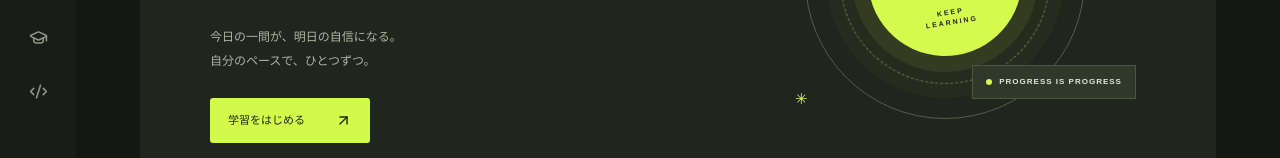
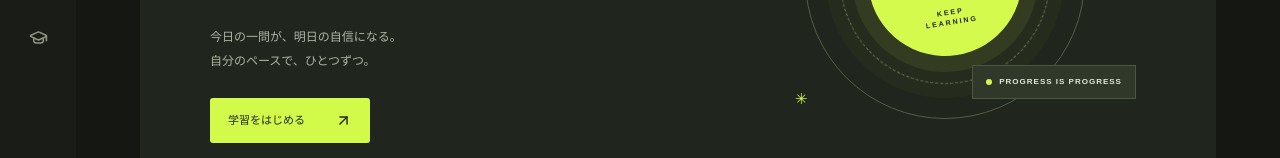
Before and after one commit to MANABIXX/MANABIXX.github.io, a SvelteKit app: page / in a window 1280 px wide. Shown: the part 327-485 px from the top of the page. Built offline with nearby package versions, Linux system fonts and the light colour scheme.

Commit message:
Remove retired programming-lab entry from legacy menu

```diff
--- a/src/routes/+page.svelte
+++ b/src/routes/+page.svelte
@@ -5,7 +5,7 @@
     ArrowUpRight, ArrowRight, Atom, Bookmark, BookOpen, Check, ChevronDown,
     ChevronLeft, CircleHelp, Clock3, Command, Flame, GraduationCap, Layers3,
     Menu, Moon, Search, Sparkles, Sun, Target, Trophy, X, RotateCcw,
-    PanelLeftClose, LibraryBig, ChartNoAxesColumnIncreasing, Zap, Download, Code2
+    PanelLeftClose, LibraryBig, ChartNoAxesColumnIncreasing, Zap, Download
   } from 'lucide-svelte';
   import { toast } from 'svelte-sonner';
 
@@ -167,7 +167,6 @@
         <a class="rail-link" href="/library/" aria-label="教材ライブラリ"><LibraryBig size={19}/></a>
         <a class="rail-link" href="/summary/" aria-label="要点まとめ"><BookOpen size={19}/></a>
         <a class="rail-link" href="/exam/" aria-label="入試問題"><GraduationCap size={19}/></a>
-        <a class="rail-link" href="/code-lab/" aria-label="プログラミングラボ"><Code2 size={19}/></a>
       </div>
       <div class="rail-bottom">
         <button class="rail-link" onclick={toggleTheme} aria-label="テーマ切替">{#if theme === 'light'}<Moon size={19}/>{:else}<Sun size={19}/>{/if}</button>
```
